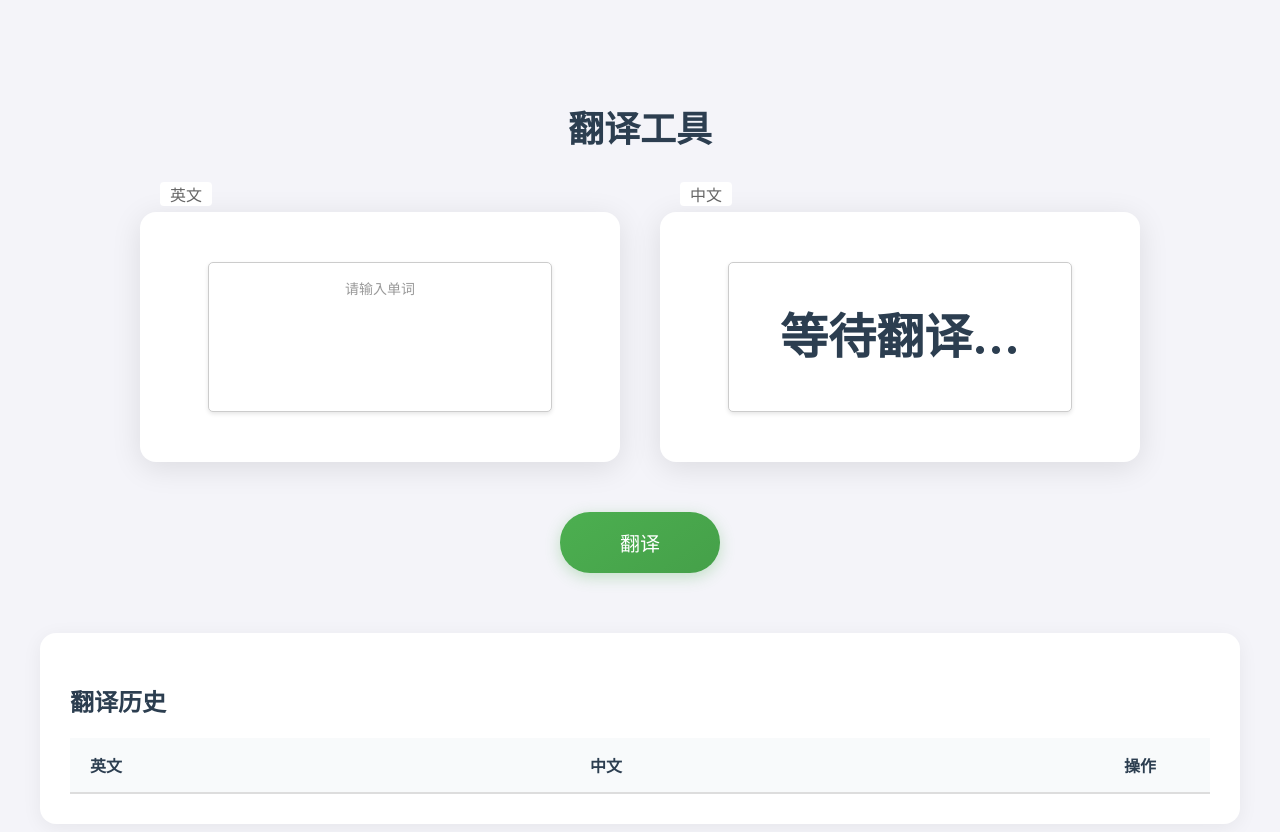
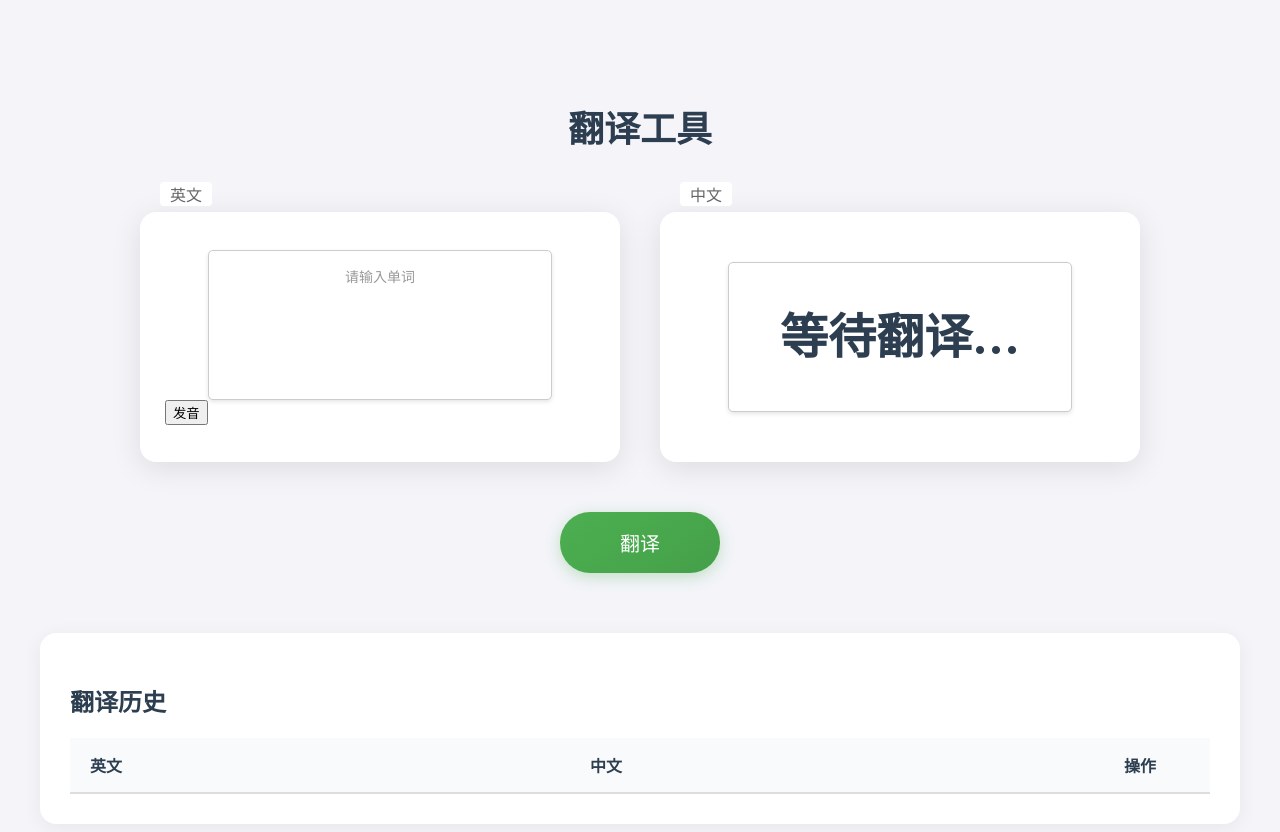
Before and after one commit to dueti/translate, a plain HTML site: page index.html in a window 1280 px wide. Drawn offline with nearby package versions, Linux system fonts and the light colour scheme.

Commit message:
Update index.html

```diff
--- a/index.html
+++ b/index.html
@@ -13,7 +13,10 @@
         <h1>翻译工具</h1>
         <div class="translator-container">
             <div class="input-section centered-content" data-label="英文">
-            <textarea id="wordInput" class="centered-text" placeholder="请输入单词" rows="5"></textarea>
+                <div class="input-wrapper">
+                    <textarea id="wordInput" class="centered-text" placeholder="请输入单词" rows="5"></textarea>
+                    <button id="speakBtn" class="secondary-btn">发音</button>
+                </div>
             </div>
             <div class="output-section centered-content" data-label="中文">
                 <div id="translationOutput" class="translation-result centered-text default-text">等待翻译...</div>
```
